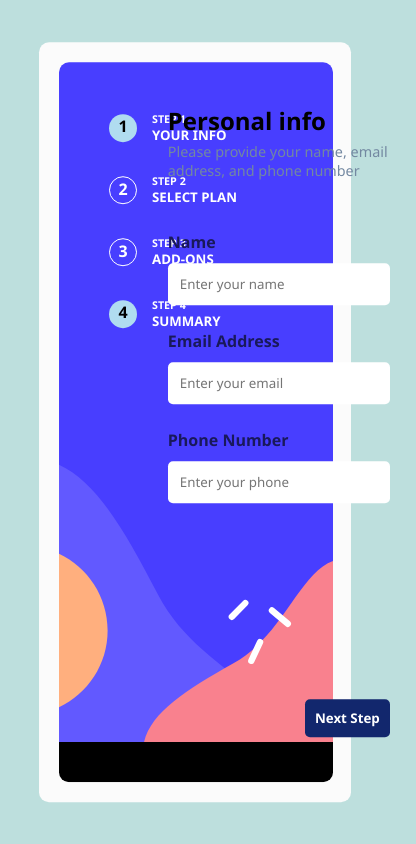
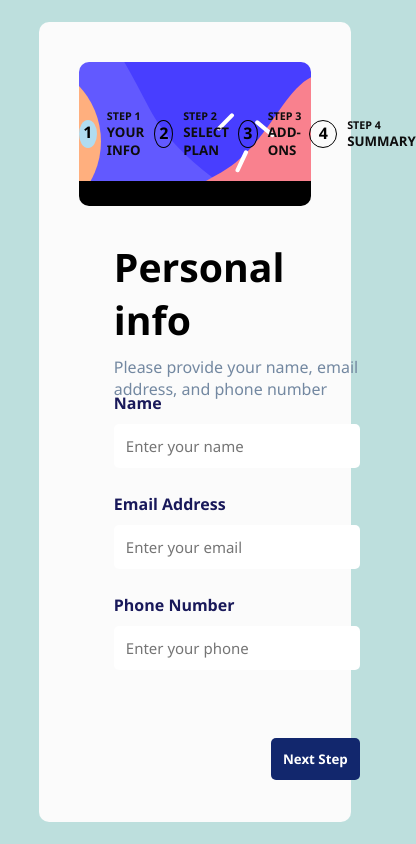
Before and after one commit to adias311/React-Multi-Step-Form, a React (Vite) app: page / in a window 390 px wide. Shown: the whole page, 416 px wide, since content can reach past the window. Built offline with nearby package versions, Linux system fonts and the light colour scheme.

Commit message:
responsive layout in desktop & tablet

```diff
--- a/src/App.css
+++ b/src/App.css
@@ -24,7 +24,7 @@
   background-image: url("../public/assets/images/bg-sidebar-desktop.svg");
   background-size: cover;
   background-repeat: no-repeat;
-  background-position: center -40px;
+  background-position: center center;
   border-radius: 10px;
   padding-top: 50px;
   padding-left: 50px;
@@ -56,17 +56,17 @@
   border: none;
 }
 
-.step_info div > * {
+.step_info div>* {
   color: white;
 }
 
 .form {
   grid-area: form;
-  width: 70%;
+  width: 80%;
 }
 
 .form_title h2 {
-  padding-bottom: 5px ;
+  padding-bottom: 5px;
 }
 
 .form_title p {
@@ -76,23 +76,25 @@
 }
 
 .form form {
-  height: 80vh;
+  height: 100%;
   padding-top: 5vh;
   display: grid;
   grid-template-areas:
-  "title"
-  "body"
-  "navigate" ;
-  grid-template-rows: 20% 60% 20%;
+    "title"
+    "body"
+    "navigate";
+  grid-template-rows: 20% 70% 15%;
   grid-template-columns: 1fr;
 }
 
 .form form .form_title {
   grid-area: title;
 }
+
 .form form .form_body {
   grid-area: body;
 }
+
 .form form .form_navigate {
   grid-area: navigate;
   display: flex;
@@ -108,7 +110,8 @@
   align-items: center;
 }
 
-.form_navigate .prev , .form_navigate .next {
+.form_navigate .prev,
+.form_navigate .next {
   background-color: rgb(18, 39, 109);
   color: white;
   border: none;
@@ -118,11 +121,91 @@
   font-weight: bold;
 }
 
-.form_navigate .prev  {
+.form_navigate .prev {
   color: rgb(129, 124, 124);
   background-color: transparent;
 }
 
-.form_navigate .prev:hover{
+.form_navigate .prev:hover {
   color: rgb(18, 39, 109);
 }
+
+
+/* Responsive dekstop 1200px */
+@media screen and (min-width: 1200px) and (min-height: 720px) {
+  .form_container {
+    height: 80vh;
+  }
+}
+
+/* Responsive tablet 920px */
+@media screen and (max-width: 920px) {
+  .form_container {
+    height: 800px;
+    width: 80%;
+    grid-template-areas:
+      "step step"
+      "form form"
+      "navigate navigate";
+    grid-template-columns: 50% 50%;
+    grid-template-rows: 20% 55% 10%;
+    padding: 40px;
+  }
+
+  .step {
+    width: 100%;
+    background-image: url("../public/assets/images/bg-sidebar-mobile.svg");
+    background-position: center -25px;
+    padding-top: 0;
+    padding-left: 0;
+    place-items: center;
+    display: grid;
+    grid-template-columns: repeat(4,1fr);
+    gap: 0;
+  }
+
+  .step_info {
+    gap: 10px;
+  }
+
+  .step_info p {
+    color: rgb(0, 0, 0);
+    border: rgb(0, 0, 0) solid 1.5px;
+  }
+
+  .step_info.active p {
+    color: black;
+  }
+
+  .step_info div>* {
+    color: rgb(13, 13, 13);
+  }
+
+  .form {
+    margin: 0 auto ;
+    width: 70%;
+  }
+
+  .form form {
+    height: 100%;
+    padding-top: 4vh;
+    grid-template-rows: 20% 75% 10%;
+    gap: 80px;
+  }
+
+  .form_title h2 {
+    font-size: 2.45rem;
+    padding-bottom: 10px;
+  }
+
+  .form_title p {
+    font-size: 1rem;
+    font-weight: 500;
+  }
+
+  .form_navigate .prev,
+  .form_navigate .next {
+    padding: 12px;
+  }
+
+}
--- a/src/App.jsx
+++ b/src/App.jsx
@@ -1,16 +1,15 @@
-import React from 'react';
+import React, { Suspense } from 'react';
 import './App.css';
 import FormStep from './component/formStep/index';
 import FormPersonal from './component/formPersonal/index';
 import FormPlan from './component/formPlan/index';
 import FormAddOns from './component/formAddOns/index';
 import FormSummary from './component/formSummary/index';
-import FormEnd from './component/formEnd';
+const FormEnd = React.lazy(() => import('./component/formEnd'));
 import { useSelector, useDispatch } from 'react-redux';
 import { getStep } from './redux/actions/formSlice';
-// import {submitForm} from ''
 
-console.log("1");
+
 function App() {
   const dispatch = useDispatch();
   const step = useSelector((state) => state.formSlice.step);
@@ -33,23 +32,26 @@ function App() {
         <FormStep stepNumber={1} title={`YOUR INFO`} isActive={step === 1}></FormStep>
         <FormStep stepNumber={2} title={`SELECT PLAN`} isActive={step === 2}></FormStep>
         <FormStep stepNumber={3} title={`ADD-ONS`} isActive={step === 3}></FormStep>
-        <FormStep stepNumber={4} title={`SUMMARY`} isActive={step === 4 || 5}></FormStep>
+        <FormStep stepNumber={4} title={`SUMMARY`} isActive={step === 4 || step === 5}></FormStep>
       </div>
 
-      <div className="form">
+      <div className="form" id='form_end'>
         <form action="">
           {step === 1 && <FormPersonal />}
           {step === 2 && <FormPlan />}
           {step === 3 && <FormAddOns />}
           {step === 4 && <FormSummary />}
-          {step === 5 && <FormEnd />}
+          <Suspense fallback={<></>}>
+            {step === 5 && <FormEnd />}
+          </Suspense>
 
-          <section className="form_navigate">
-            {step === 1 && <span></span>}
-            {step > 1 && step < 5 && <button className='prev' type="button" onClick={prev}>Go Back</button>}
-            {step < 4 && <button className='next' type="button" onClick={next}>Next Step</button>}
-            {step === 4 && <button className='next' type="button" onClick={() => {next(); submitForm()}}>Confirm</button>}
-          </section>
+          {step !== 5 &&
+            <section className="form_navigate">
+              {step === 1 && <span></span>}
+              {step > 1 && step < 5 && <button className='prev' type="button" onClick={prev}>Go Back</button>}
+              {step < 4 && <button className='next' type="button" onClick={next}>Next Step</button>}
+              {step === 4 && <button className='next' type="button" onClick={() => { next(); submitForm() }}>Confirm</button>}
+            </section>}
         </form>
       </div>
     </div>
--- /dev/null
+++ b/src/component/formEnd/index.css
@@ -0,0 +1,27 @@
+.form#form_end {
+  grid-area: form;
+  width: 90%;
+  height: 100%;
+}
+
+.form form {
+  display: flex;
+  justify-content: center;
+  align-items: center;
+}
+
+.thank_you {
+  text-align: center;
+}
+
+.thanks#thanks {
+  text-align: center;
+}
+
+@media screen and (max-width: 920px) {
+  .form {
+    grid-area: form;
+    width: 80%;
+    height: 100%;
+  }
+}
--- a/src/component/formEnd/index.jsx
+++ b/src/component/formEnd/index.jsx
@@ -1,12 +1,16 @@
 import React from 'react'
+import './index.css'
 
 function FormEnd() {
   return (
-    <center>
-      <div>Thank You</div>
-      <img width={250} src="../public/assets/images/icon-thank-you.svg" alt="" />
-    </center>
+    <div className='thank_you'>
+      <img width={100} src="../public/assets/images/icon-thank-you.svg" alt="" />
+      <h1>Thank You!</h1>
+      <p className='thanks' id='thanks'>Thanks for confirming your subscription! We hope you have
+        fun using our platform. If you ever need support, please feel
+        free to email us at support@loremgaming.com.</p>
+    </div>
   )
 }
 
-export default FormEnd
+export default FormEnd;
--- a/src/component/formPersonal/index.css
+++ b/src/component/formPersonal/index.css
@@ -15,3 +15,27 @@
   border-radius: 5px;
   border: none;
 }
+
+
+@media screen and (max-width: 920px) {
+
+  .form form .form_input {
+    margin-bottom: 25px;
+    display: flex;
+    flex-direction: column;
+    gap: 10px;
+  }
+
+  .form form div label {
+    font-weight: bold;
+    color: rgb(25, 25, 90);
+  }
+
+  .form form div input {
+    font-size: 15px;
+    padding: 12px;
+    border-radius: 5px;
+    border: none;
+  }
+
+}
```
Also changed, not shown: src/service/formService/submit.js (added).
